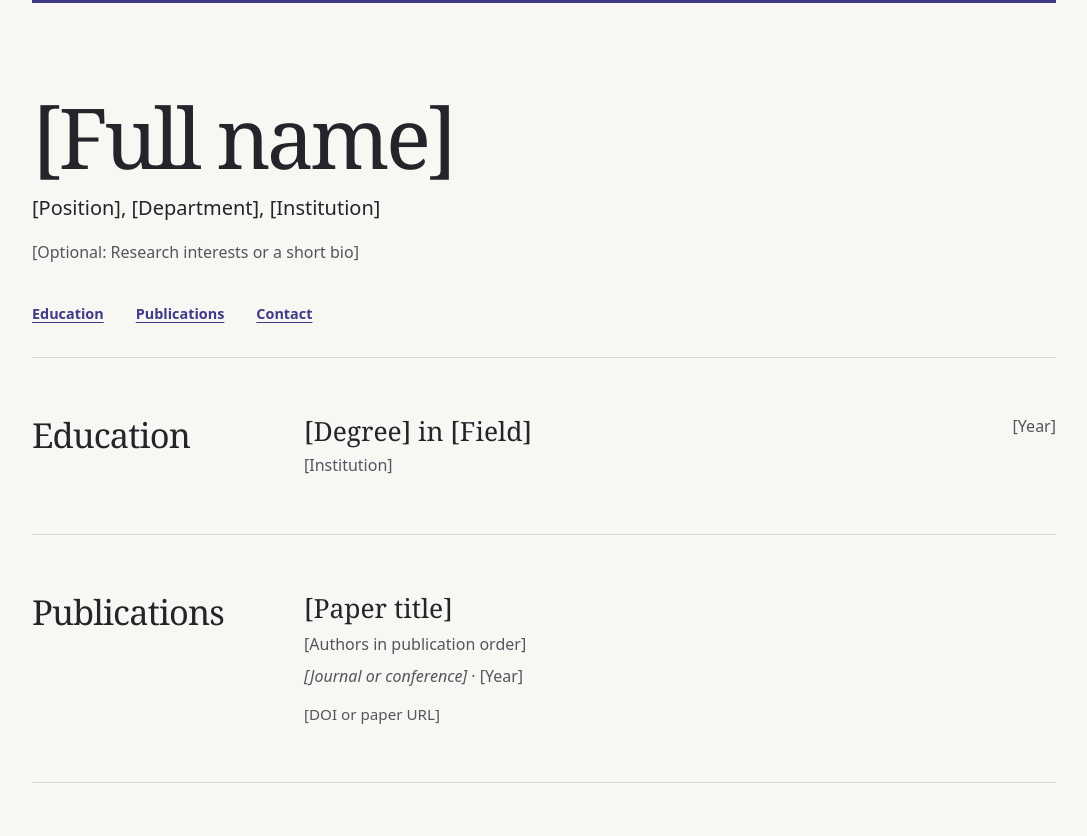
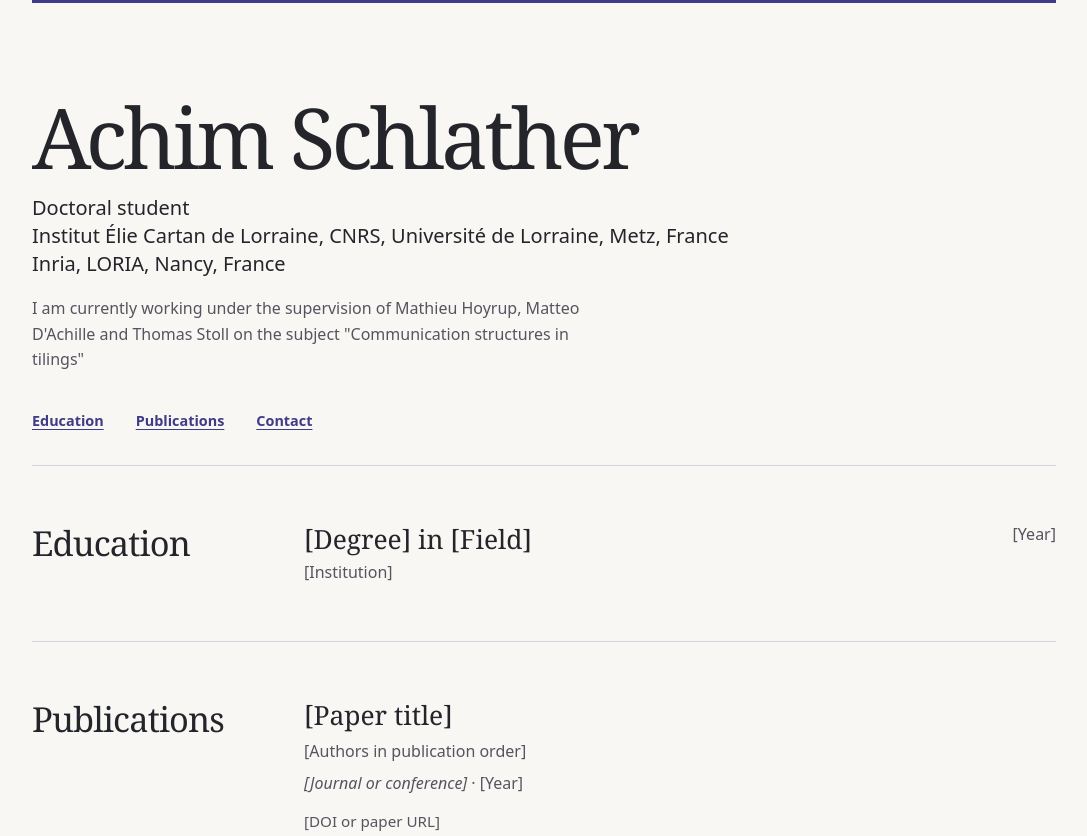
Before and after one commit to AchimSchlather/AchimSchlather.github.io, a plain HTML site: page index.html in a window 1280 px wide. Shown: the top 836 px of the page, without its empty margins (96-1183 px from the left). Drawn offline with Linux system fonts and the light colour scheme.

Commit message:
Update index.html

```diff
--- a/index.html
+++ b/index.html
@@ -3,8 +3,7 @@
 <head>
   <meta charset="utf-8">
   <meta name="viewport" content="width=device-width, initial-scale=1">
-  <!-- Update the page title and the main heading with your full name. -->
-  <title>[Full name] | Academic profile</title>
+  <title>Achim Schlather | Academic profile</title>
   <style>
     :root {
       color-scheme: light;
@@ -154,10 +153,9 @@
 
   <div class="page">
     <header class="intro">
-      <!-- Replace the name and affiliation. Update or remove the optional bio. -->
-      <h1>[Full name]</h1>
-      <p class="affiliation">[Position], [Department], [Institution]</p>
-      <p class="bio">[Optional: Research interests or a short bio]</p>
+      <h1>Achim Schlather</h1>
+      <p class="affiliation">Doctoral student<br>Institut Élie Cartan de Lorraine, CNRS, Université de Lorraine, Metz, France<br>Inria, LORIA, Nancy, France</p>
+      <p class="bio">I am currently working under the supervision of Mathieu Hoyrup, Matteo D'Achille and Thomas Stoll on the subject "Communication structures in tilings"</p>
 
       <nav aria-label="Page sections">
         <ul class="nav-list" role="list">
```
